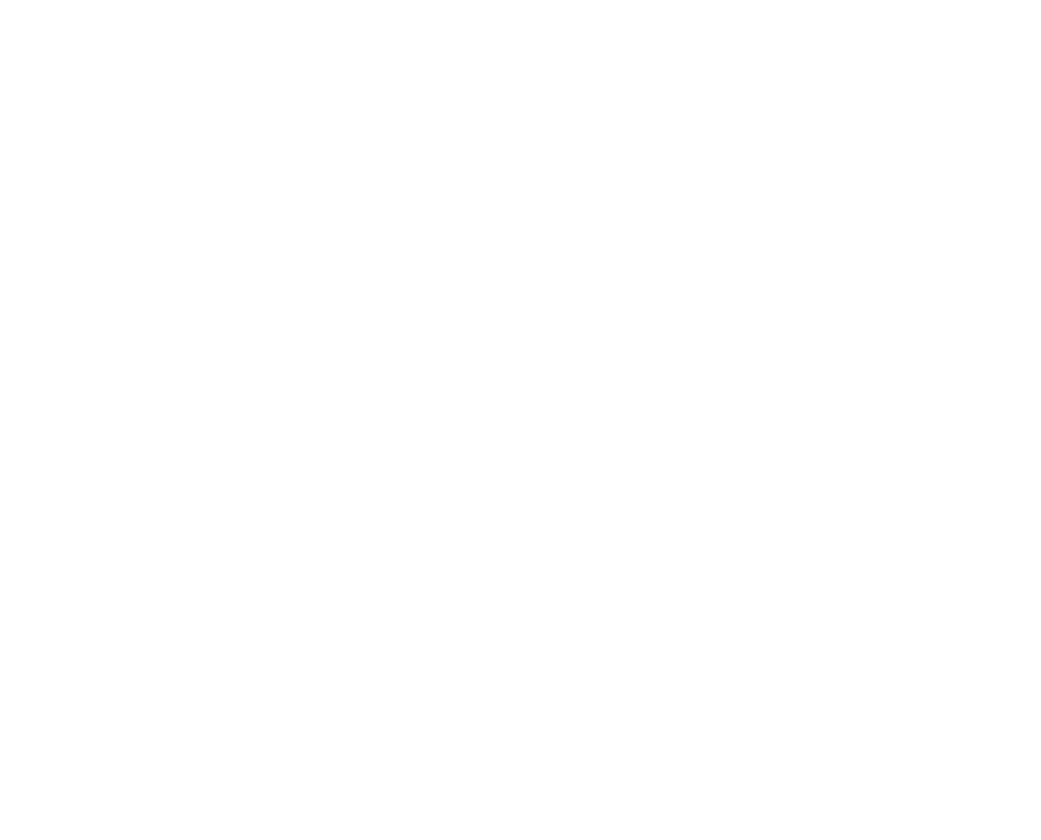
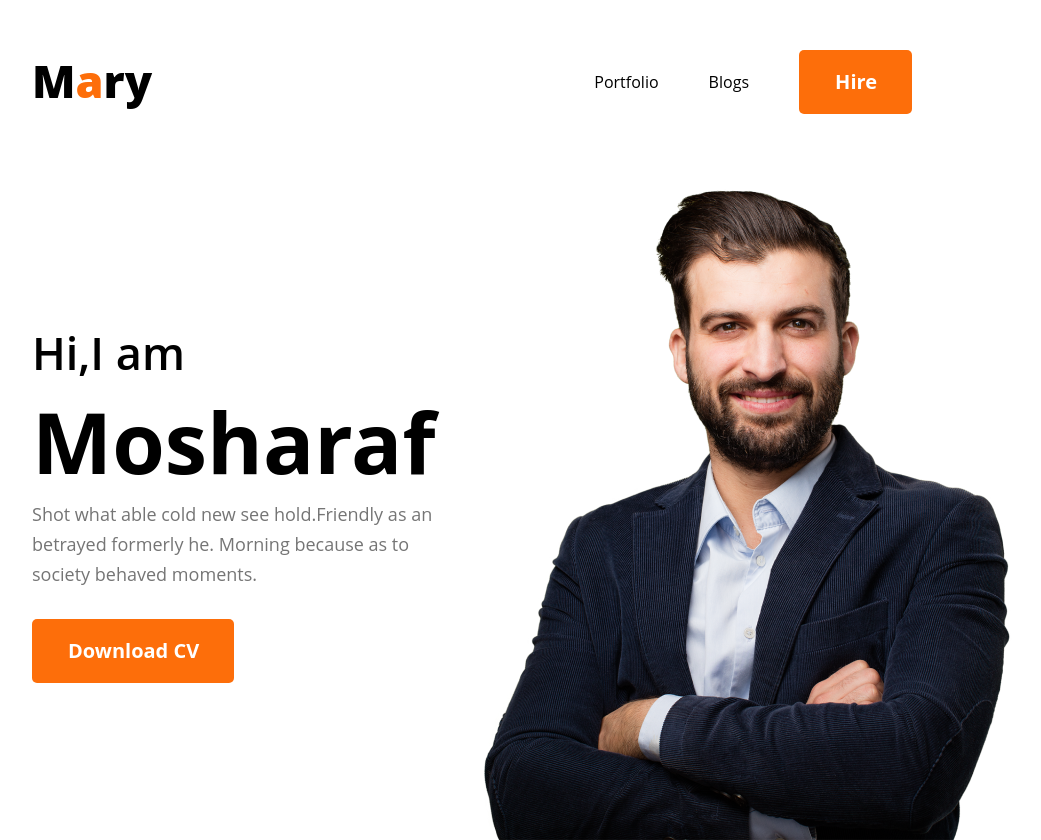
Before and after one commit to Mosharaaf/Developer-portfolio, a plain HTML site: page index.html in a window 1280 px wide. Shown: the whole page, without its empty margins (168-1209 px from the left). Before the commit the page ends 800 px from the top, so only its background shows below. Drawn offline with Linux system fonts and the light colour scheme.

Commit message:
half done

```diff
--- a/index.html
+++ b/index.html
@@ -6,8 +6,33 @@
     <meta name="viewport" content="width=device-width, initial-scale=1.0">
     <title>Developer Portfolio</title>
     <link rel="stylesheet" href="styles/portfolio.css">
-</head>
+
 <body>
+    <header>
+        <nav>
+            <h2 class="nav-title">M<span class="text-primary">a</span>ry</h2>
+            <ul>
+                <li>Portfolio</li>
+                <li>Blogs</li>
+                <li><button class="btn-primary">Hire</button></li>
+            </ul>
+        </nav>
+        <div class="banner">
+            <div>
+                <h3 class="banner-sub-title">Hi,I am</h3>
+                <h1 class="banner-title">Mosharaf</h1>
+                <p class="banner-des">Shot what able cold new see hold.Friendly as an betrayed formerly he. Morning because as to society behaved moments.</p>
+                <button class="btn-primary">Download CV</button>
+            </div>
+            <img src="images/hardy.png" alt="">
 
+        </div>
+    </header>
+    <main>
+
+    </main>
+    <footer>
+
+    </footer>
 </body>
 </html>
--- a/styles/portfolio.css
+++ b/styles/portfolio.css
@@ -0,0 +1,56 @@
+*{
+    margin: 0;
+    font-family: 'Open Sans', sans-serif;
+}
+.text-primary{
+    color: #FD6E0A;
+}
+.btn-primary{
+    color: #FFFFFF;
+    font-weight: 700;
+    font-size: 20px;
+    border: 0;
+    padding: 18px 35px 19px 36px ; ;
+    height: 64px;
+    border-radius: 5px;
+    background: #FD6E0A;
+}
+/* header  and navigation style*/
+nav{
+    display: flex;
+    justify-content: space-between;
+    margin: 50px 200px;
+}
+nav li{
+    list-style: none;
+    margin-left: 50px;
+}
+nav ul{
+    display: flex;
+    align-items: center;
+}
+.nav-title{
+    font-weight: 800;
+font-size: 45px;
+}
+/* banner styles */
+.banner{
+    margin:0 200px ;
+    display: flex;
+    align-items: center;
+}
+.banner-title{
+    font-weight: 700;
+    font-size: 85px;
+}
+.banner-sub-title{
+    font-weight: 600;
+    font-size: 45px;
+}
+.banner-des{
+    font-weight: 400;
+font-size: 18px;
+line-height: 30px;
+color: #757575;
+margin-bottom: 30px;
+}
```
